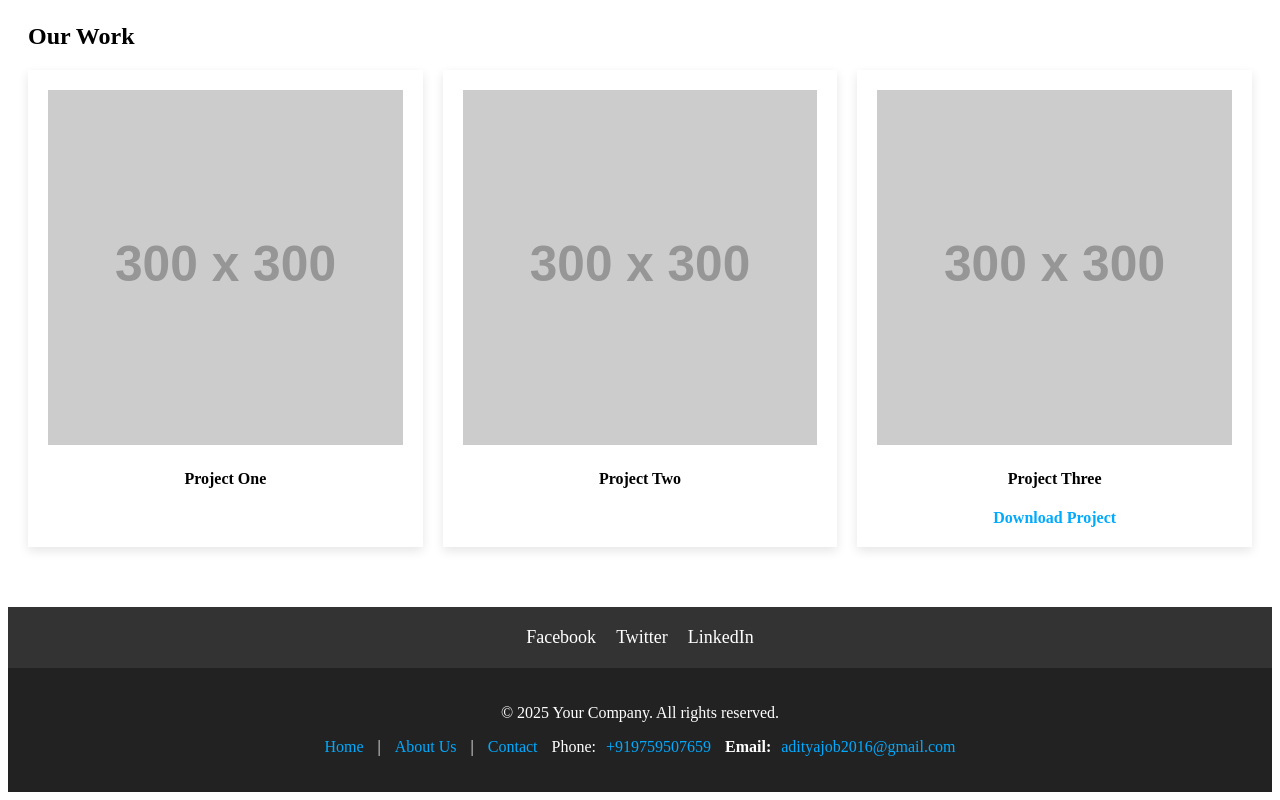
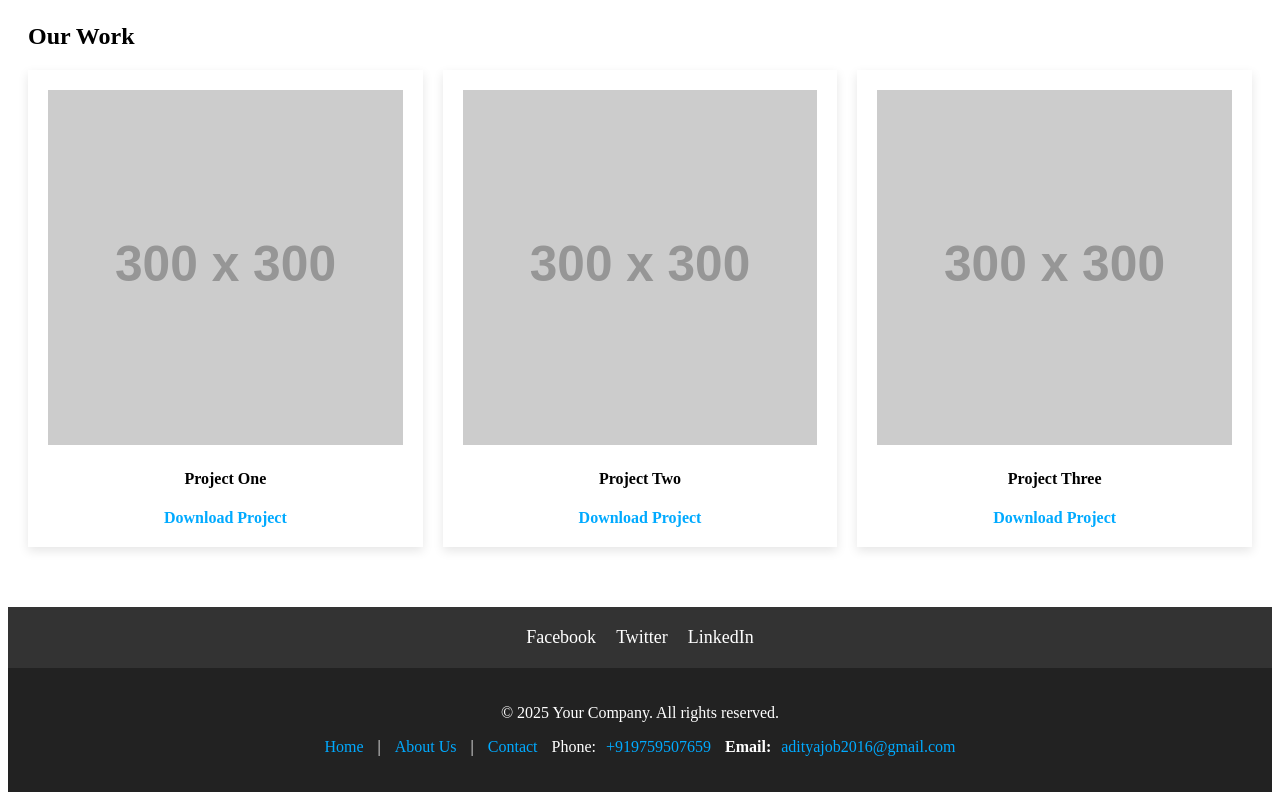
Before and after one commit to ADITYA9759/AdityaAnalytics.com, a plain HTML site: page index.html in a window 1280 px wide. Shown: the part 493-1293 px from the top of the page. Drawn offline with nearby package versions, Linux system fonts and the light colour scheme; placeholder pictures from the web are drawn by us; a script that the page names is missing.

Commit message:
Update index.html

```diff
--- a/index.html
+++ b/index.html
@@ -37,10 +37,12 @@
             <div class="portfolio-item">
                 <img src="https://via.placeholder.com/300" alt="Project 1">
                 <h4>Project One</h4>
+                <a href="projects/project1.zip" download>Download Project</a>
             </div>
             <div class="portfolio-item">
                 <img src="https://via.placeholder.com/300" alt="Project 2">
                 <h4>Project Two</h4>
+                <a href="projects/project1.zip" download>Download Project</a>
             </div>
             <div class="portfolio-item">
                 <img src="https://via.placeholder.com/300" alt="Project 3">
```
